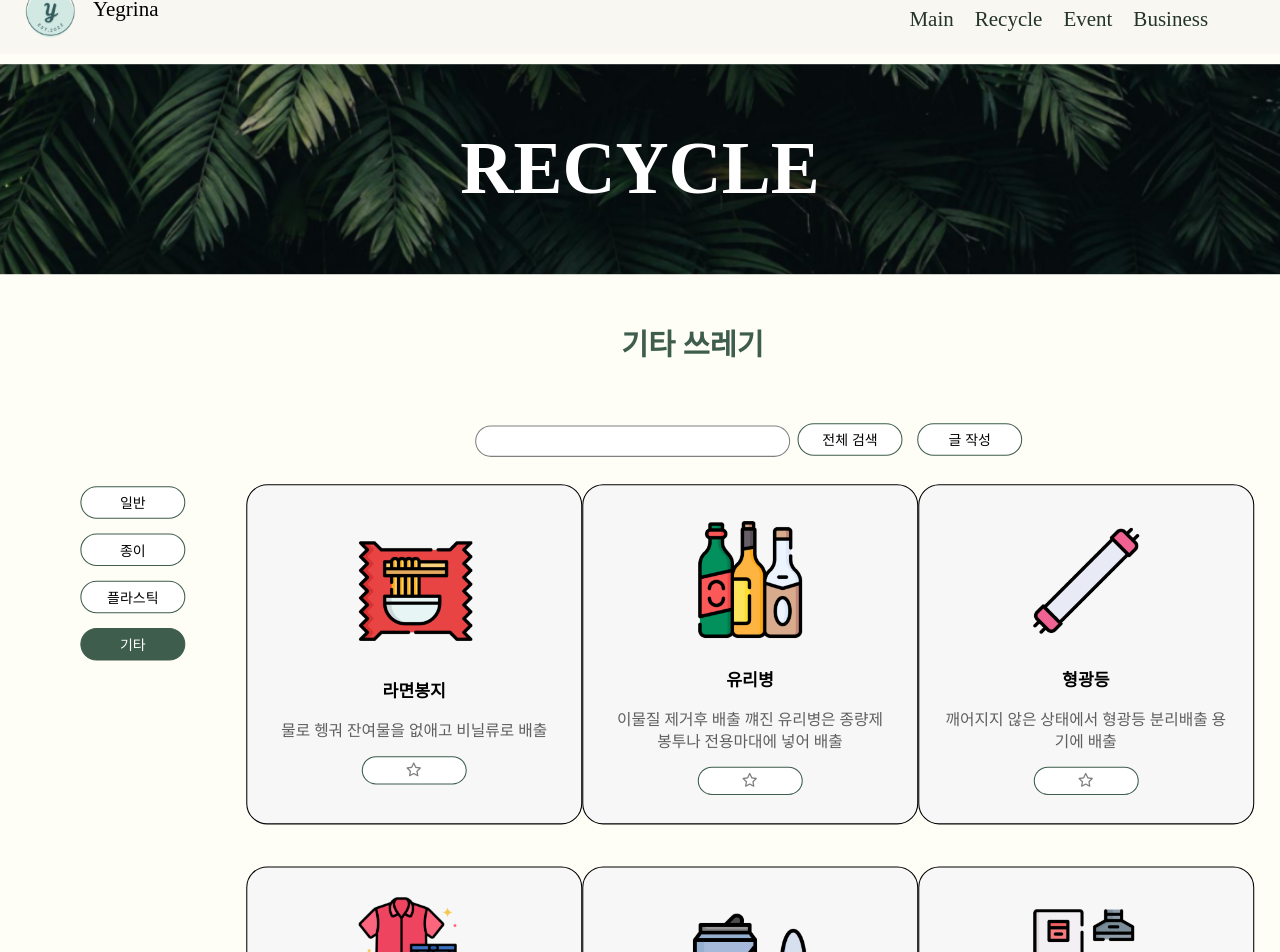
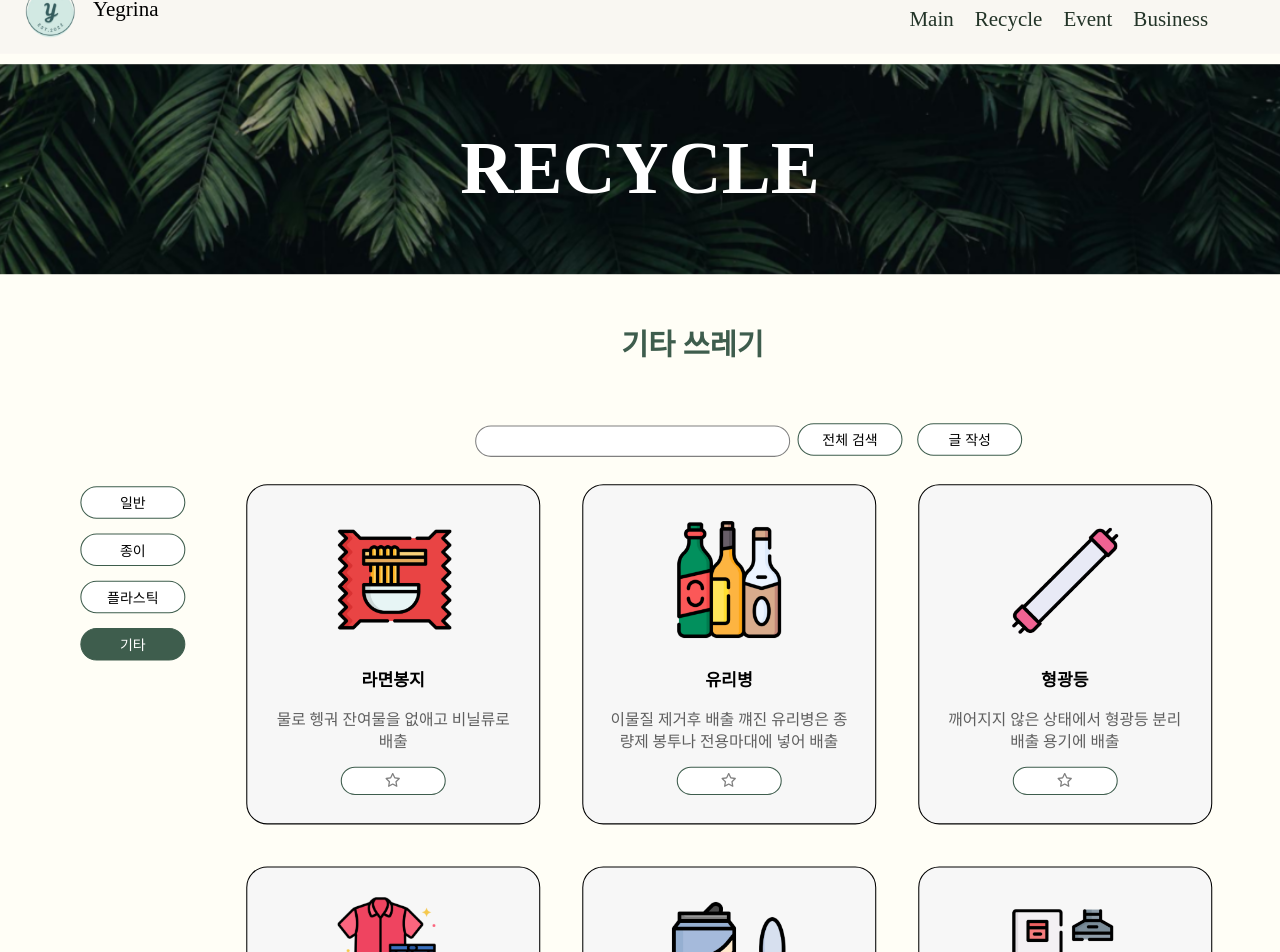
Before and after one commit to 4team-react123/react, a React (Create React App) app: page /etc in a window 1280 px wide. Shown: the top 952 px of the page. Built offline with nearby package versions, Linux system fonts and the light colour scheme; a web font is replaced by a local one.

Commit message:
css 오타 수정

```diff
--- a/src/component/Recycle/MenuItem.module.css
+++ b/src/component/Recycle/MenuItem.module.css
@@ -35,7 +35,7 @@ li{
     border-radius: 20px;
     margin: 20px;
     background: #f7f7f7;
-    min-width: 320px;}
+    min-width: 280px;}
 img{ width: 150px;}
 .flex{display: flex;
     flex-direction: column;
```
